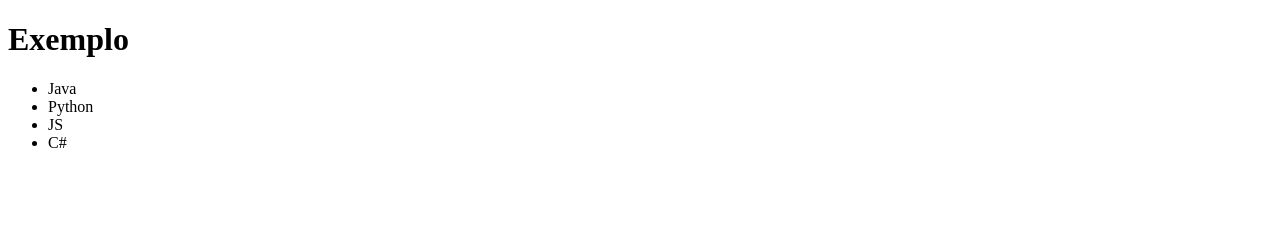
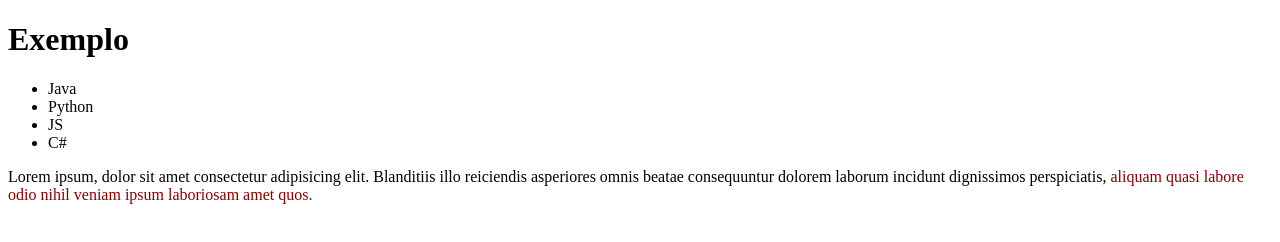
Before and after one commit to ErikTeixeira/exercicio1-r, a plain HTML site: page index.html in a window 1280 px wide. Drawn offline with Linux system fonts and the light colour scheme.

Commit message:
Secao de conteudo adicionado

```diff
--- a/index.html
+++ b/index.html
@@ -33,6 +33,14 @@
 			</header>
 		</div>
 
+		<section>
+			<div>
+
+				<p>Lorem ipsum, dolor sit amet consectetur adipisicing elit. Blanditiis illo reiciendis asperiores omnis beatae consequuntur dolorem laborum incidunt dignissimos perspiciatis,<span style="color:darkred"> aliquam quasi labore odio nihil veniam ipsum laboriosam amet quos.</span></p>
+
+			</div>
+		</section>
+
 	</body>
 
 </html>
```
